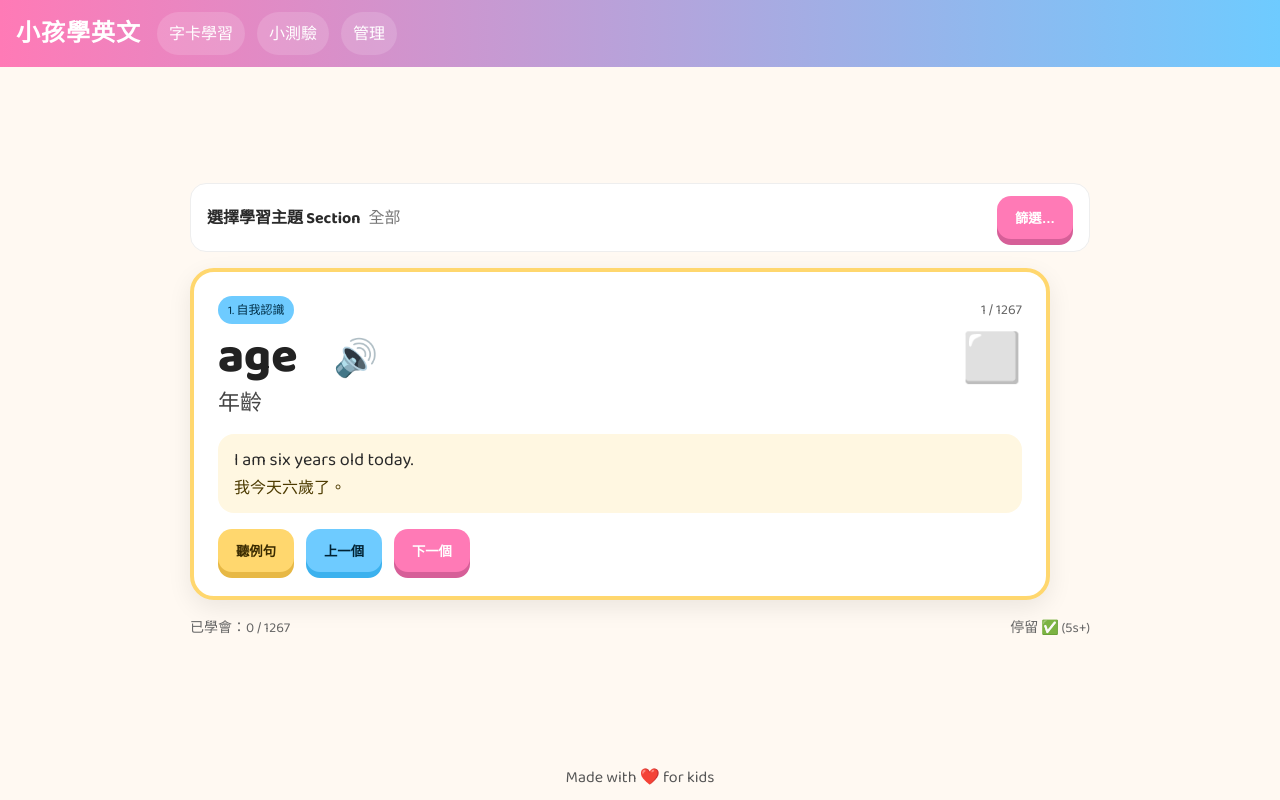
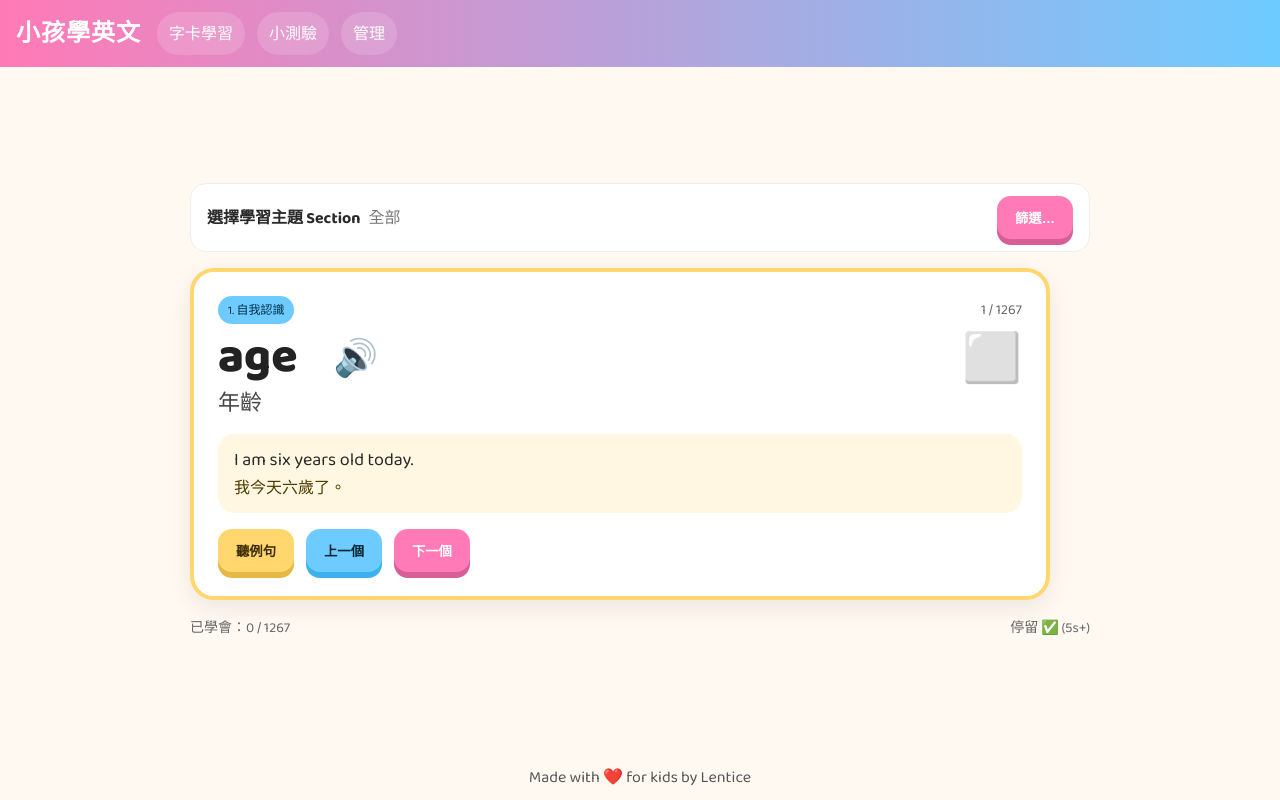
Before and after one commit to Lentice/kid_words, a React (Vite) app: page / in a window 1280 px wide. Built offline with nearby package versions, Linux system fonts and the light colour scheme.

Commit message:
fix: update footer text to include credit for Lentice

```diff
--- a/src/routes/App.jsx
+++ b/src/routes/App.jsx
@@ -15,7 +15,7 @@ export default function App() {
       <main className="app-main">
         <Outlet />
       </main>
-      <footer className="app-footer">Made with ❤️ for kids</footer>
+      <footer className="app-footer">Made with ❤️ for kids by Lentice</footer>
     </div>
   )
 }
```
